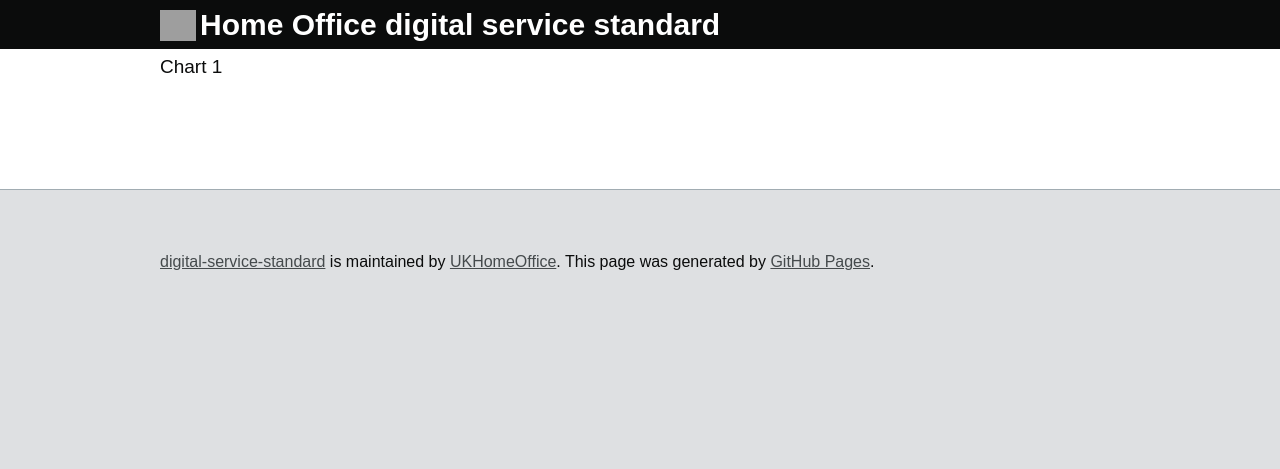
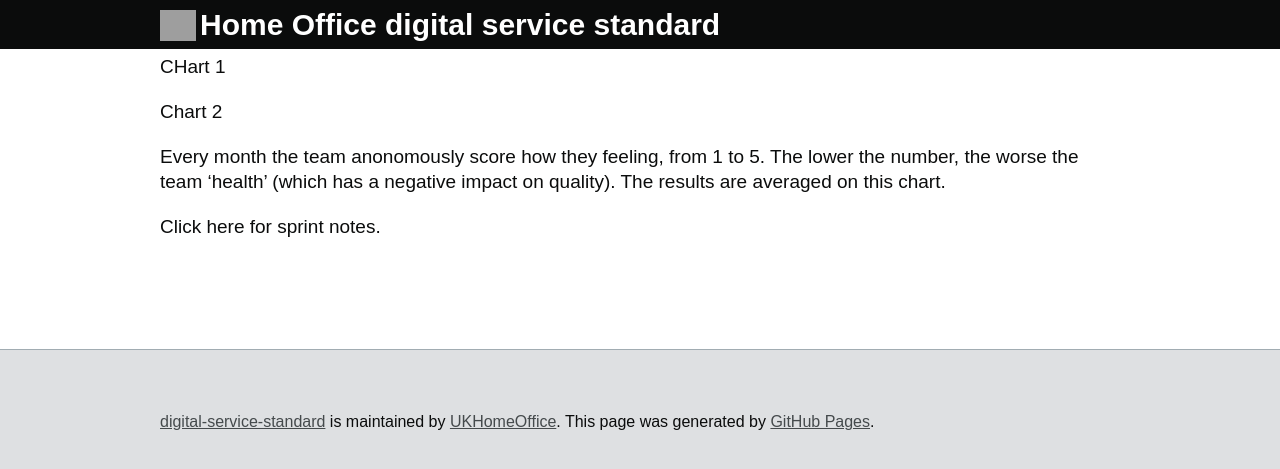
Before and after one commit to UKHomeOffice/digital-service-standard, a Jekyll site: the page built from charts/test.md, in a window 1280 px wide. Shown: the top 469 px of the page. Built offline with Jekyll 4.4.1, drawn with Linux system fonts in a browser that asks for light colours; our own code applies the rules of GitHub Pages for plain Markdown files; part of the change alters nothing that is shown; grey boxes are pictures that could not be loaded.

Commit message:
Update test.md

```diff
--- a/charts/test.md
+++ b/charts/test.md
@@ -1,4 +1,4 @@
-Chart 1
+CHart 1
 
 <script> var chart = c3.generate({
 axis: { x: { label: 'Sprint' }, y: { label: 'Work' } },
@@ -14,3 +14,24 @@ legend: { position: 'right' },
 bindto: '#chart1'
 
 }); </script>
+
+Chart 2
+
+<script> var chart = c3.generate({
+axis: { x: { type: 'timeseries', tick: { format: '%m-%Y' } } },
+
+data: { x: 'x', columns: [ ['x', '2017-07-07', '2017-08-07', '2017-09-12', '2017-10-12'], ['data1', 2.8, 3.3,4.0,4.3], ['data2', 2.8, 4.0,3.7,4.3], ['data3', 3.2, 3.5,3.7,4.8], ['data4', 3.2, 3.8,4.0,4.5], ['data5', 3.0, 4.5,4.0,4.8], ['data6', 3.0, 3.8,4.0,3.0], ['data7', 3.4, 2.8,3.0,3.5], ['data8', 3.4, 3.5,4.3,3.5], ['data9', 2.6, 3.5,3.3,4.5], ['data10', 4.0, 4.0,4.0,4.0], ['data11', 3.2, 3.8,4.0,3.5], ['data12', 3.6, 3.0,4.0,5.0] ],
+
+names: { data1: 'I am not happy with my working environment', data2: 'I dont know whats going on', data3: 'I dont feel I can raise anything with the whole team', data4: 'I dont feel my voice is being heard', data5: 'I dont feel my work contributes to the goal', data6: 'I dont feel supported by my team', data7: 'I dont get enough time to tackle technical debt', data8: 'I dont get time to improve my skills/knowledge', data9: 'I dont know what work is next', data10:'I dont understand the work that I am doing', data11:'I feel like I am working on my own', data12:'I feel like work is being pushed on me' },
+
+types: { data1: 'area-spline', data2: 'area-spline', data3: 'area-spline', data4: 'area-spline', data5: 'area-spline', data6: 'area-spline', data7: 'area-spline', data8: 'area-spline', data9: 'area-spline', data10: 'area-spline', data11: 'area-spline', data12: 'area-spline' },
+
+groups: [['data1', 'data2', 'data3', 'data4', 'data5', 'data6', 'data7', 'data8', 'data9','data10','data11','data12']] },
+
+legend: { position: 'right' },
+
+bindto: '#chart2'
+
+}); </script> Every month the team anonomously score how they feeling, from 1 to 5. The lower the number, the worse the team 'health' (which has a negative impact on quality). The results are averaged on this chart.
+
+Click here for sprint notes.
```
